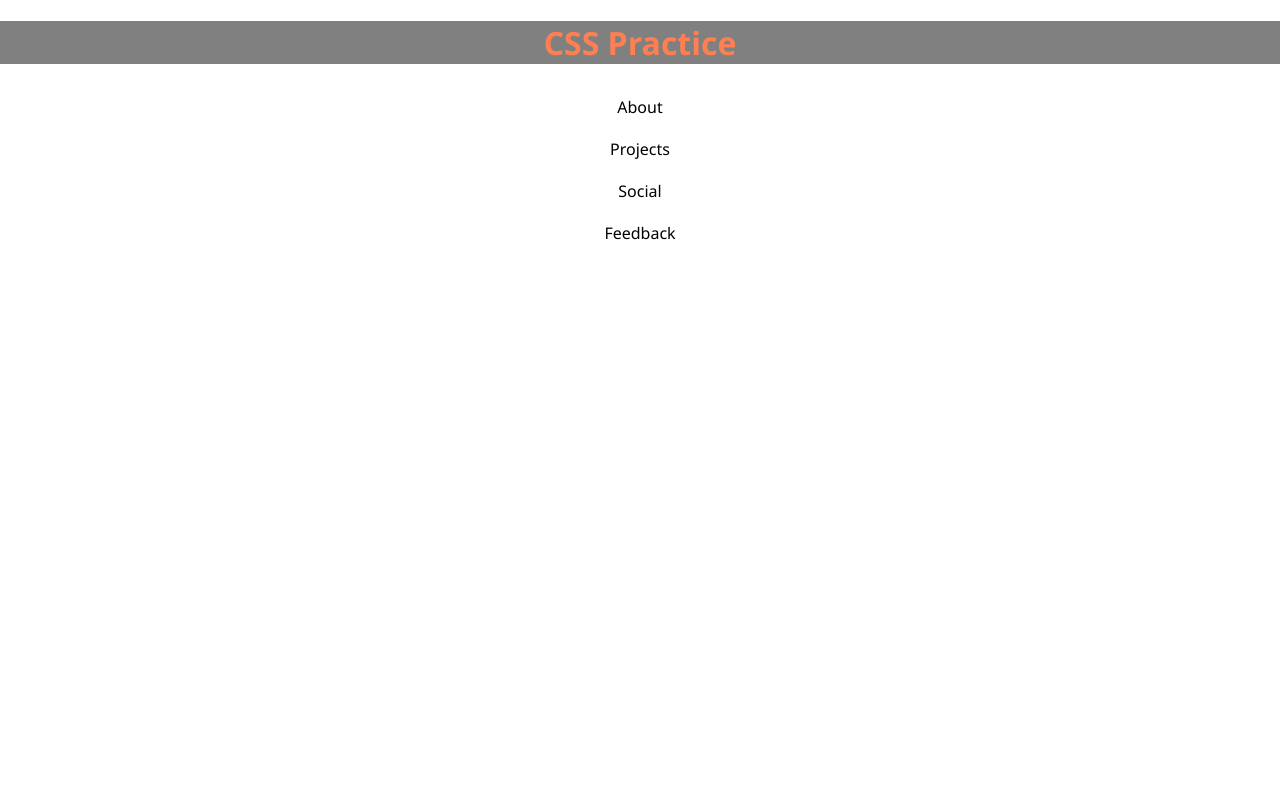
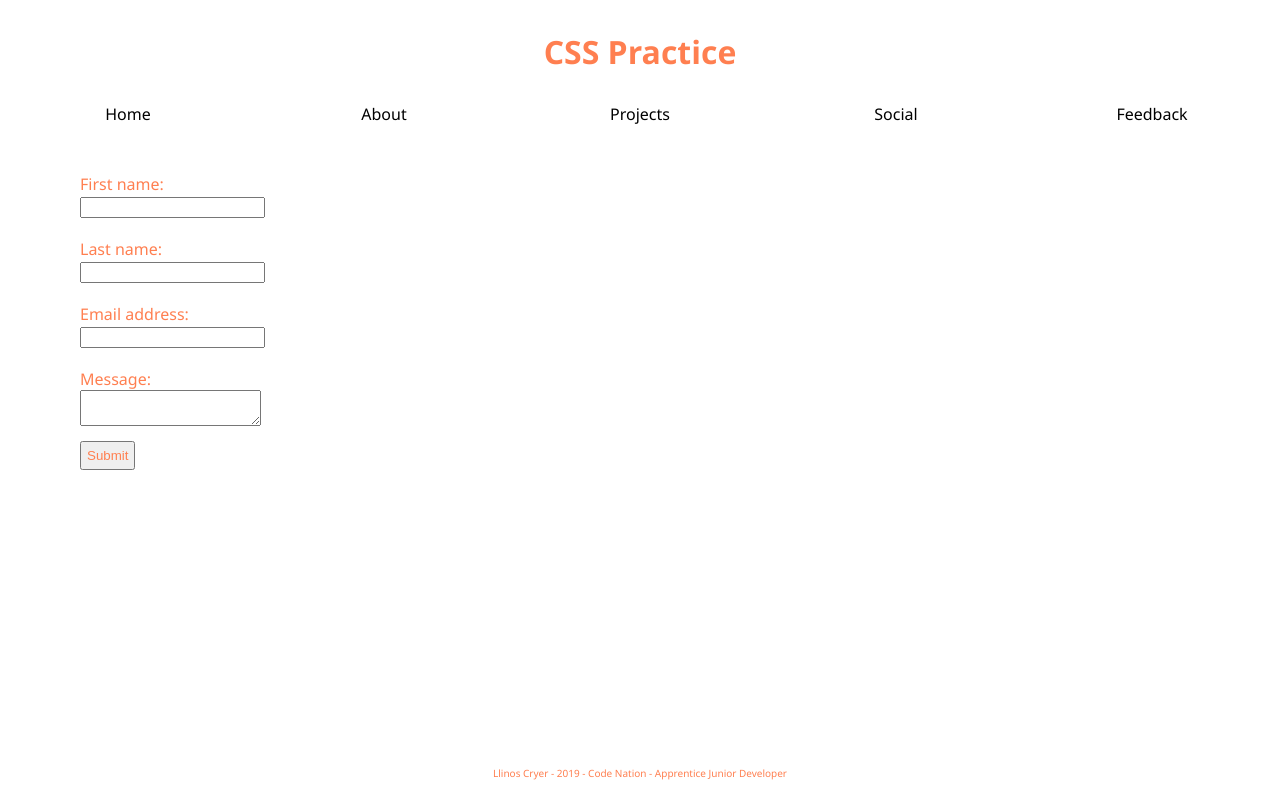
Before and after one commit to llinoscryer/css-practice, a plain HTML site: page feedback.html in a window 1280 px wide. Drawn offline with Linux system fonts and the light colour scheme.

Commit message:
monday upload

```diff
--- a/feedback.html
+++ b/feedback.html
@@ -8,14 +8,41 @@
     <title>Document</title>
 </head>
 <body>
+    <div id="header">
         <header>
                 <h1>CSS Practice</h1>
                 <ul>
+                    <li><a href="index.html">Home</a></li>
                     <li><a href="about.html">About</a></li>
                     <li><a href="projects.html">Projects</a></li>
                     <li><a href="social.html">Social</a></li>
                     <li><a href="feedback.html">Feedback</a></li>
                 </ul>
         </header>
+    </div>
+            <form class="feedbackForm">
+                <div class="formEntry">
+                    <label for="firstname">First name:</label><br>
+                    <input type="text" id="firstName" name="firstName"><br>
+                </div>
+                <div class="formEntry">
+                    <label for="lastname">Last name:</label><br>
+                    <input type="text" id="lastName" name="lastName"><br>
+                </div>
+                <div class="formEntry">
+                    <label for="mail">Email address:</label><br>
+                    <input type="text" id="email" name="emailAddress"><br>
+                </div>
+                <div class="formEntry">
+                    <label for="message">Message:</label><br>
+                    <textarea id="message" name="message"></textarea>
+                </div>
+                <div class="button">
+                    <button type="submit">Submit</button>
+                </div>
+            </form>
+        <div class="footer">
+                Llinos Cryer - 2019 - Code Nation - Apprentice Junior Developer
+        </div>
 </body>
 </html>
--- a/main.css
+++ b/main.css
@@ -1,48 +1,34 @@
 body {
     margin: auto;
-    /* padding: 50px; */
     font-family: 'Segoe UI', Tahoma, Geneva, Verdana, sans-serif;
 }
 
-#header {
-    /* display: flex;
-    align-content: center;
-    justify-content: center;
-    align-items: center;
-    text-align: center; */
-    /* position: fixed; */
-    /* margin: auto; */
-    /* height: 80px; */
-    /* width: 66%; */
-    /* text-align: center; */
-    /* align-content: center; */
-}
-
 h1 {
-    background-color: grey;
+    background-color: white;
     color: coral;
     text-align: center;
-    /* margin: 0;
-    padding: 0; */
-    /* text-align: center; */
+    margin: 0;
+    padding: 30px 0px 10px 0px;
 }
 
 ul {
     list-style-type: none;
-    /* margin: 0; */
     padding-left: 0;
     background-color: white;
+    margin: 0;
 }
 
 li {
     text-align: center;
-
+    float: left;
+    padding: 10px 0px 10px 0px;
+    width: 20%;
 }
 
 li a {
     display: block;
     color: black;
-    padding: 10px 0px 10px 0px;
+    padding: 10px 10px 10px 10px;
     text-decoration: none;
     font-family: 'Segoe UI', Tahoma, Geneva, Verdana, sans-serif;
 }
@@ -56,3 +42,36 @@ a:active {
     background-color: coral;
     color: white;
 }
+
+.footer {
+    position: fixed;
+    bottom: 0;
+    padding: 10px 0px 20px 0px;
+    background-color: white;
+    color: coral;
+    text-align: center;
+    width: 100%;
+    font-size: 10px;
+}
+
+.feedbackForm {
+    margin-left: 80px;
+    padding: 80px 0px 0px 0px;
+    color: coral;
+}
+
+.formEntry {
+    padding: 10px 0px 10px 0px;
+}
+
+button {
+    color: coral;
+    padding: 5px;
+}
+
+#highLine {
+    padding: 50px;
+    width: 50%;
+    height: 50%;
+    border-radius: 50%;
+}
```
Also changed, not shown: about.html (+9 -0 lines), index.html (+6 -2 lines), projects.html (+6 -0 lines), social.html (+6 -0 lines), 2 other files.
